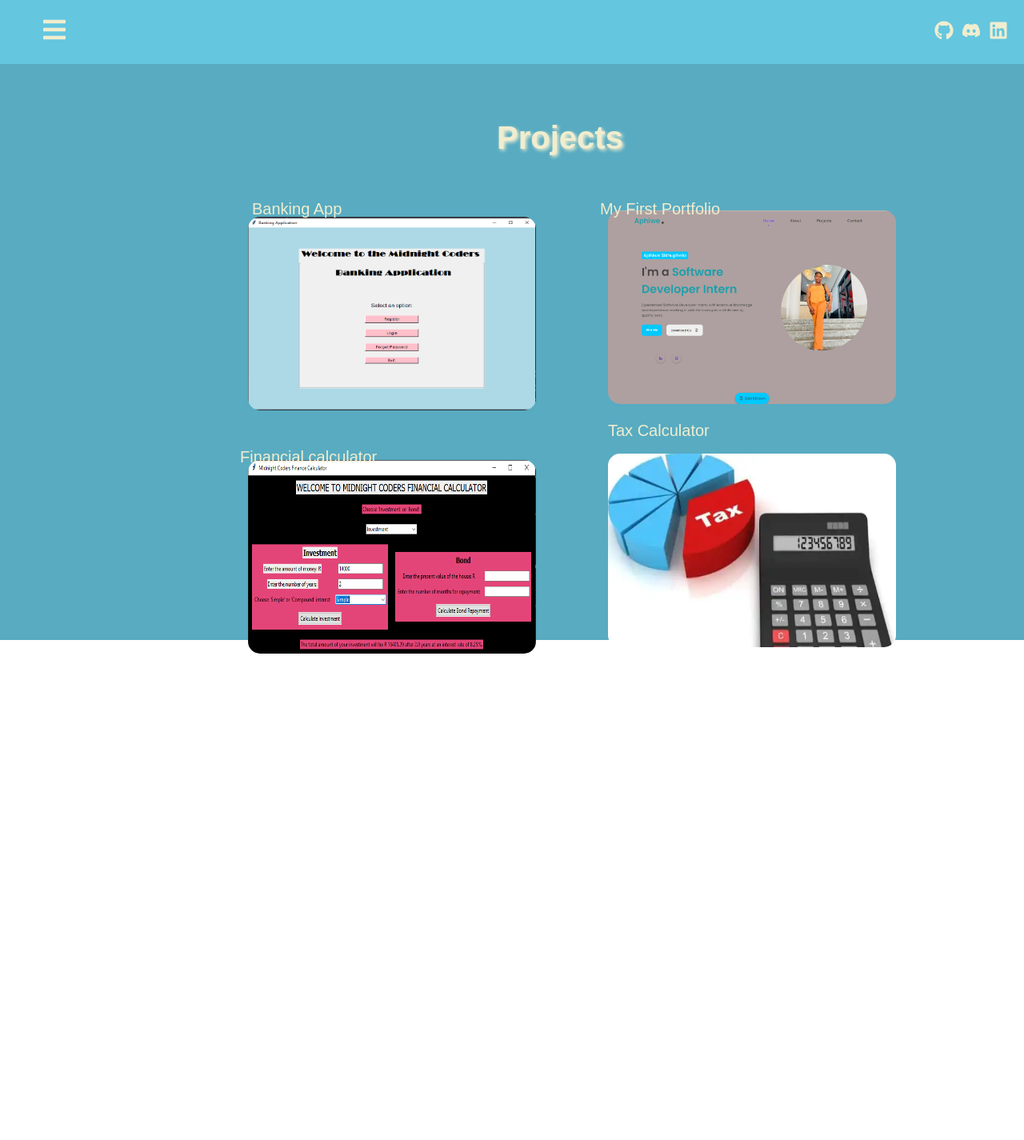
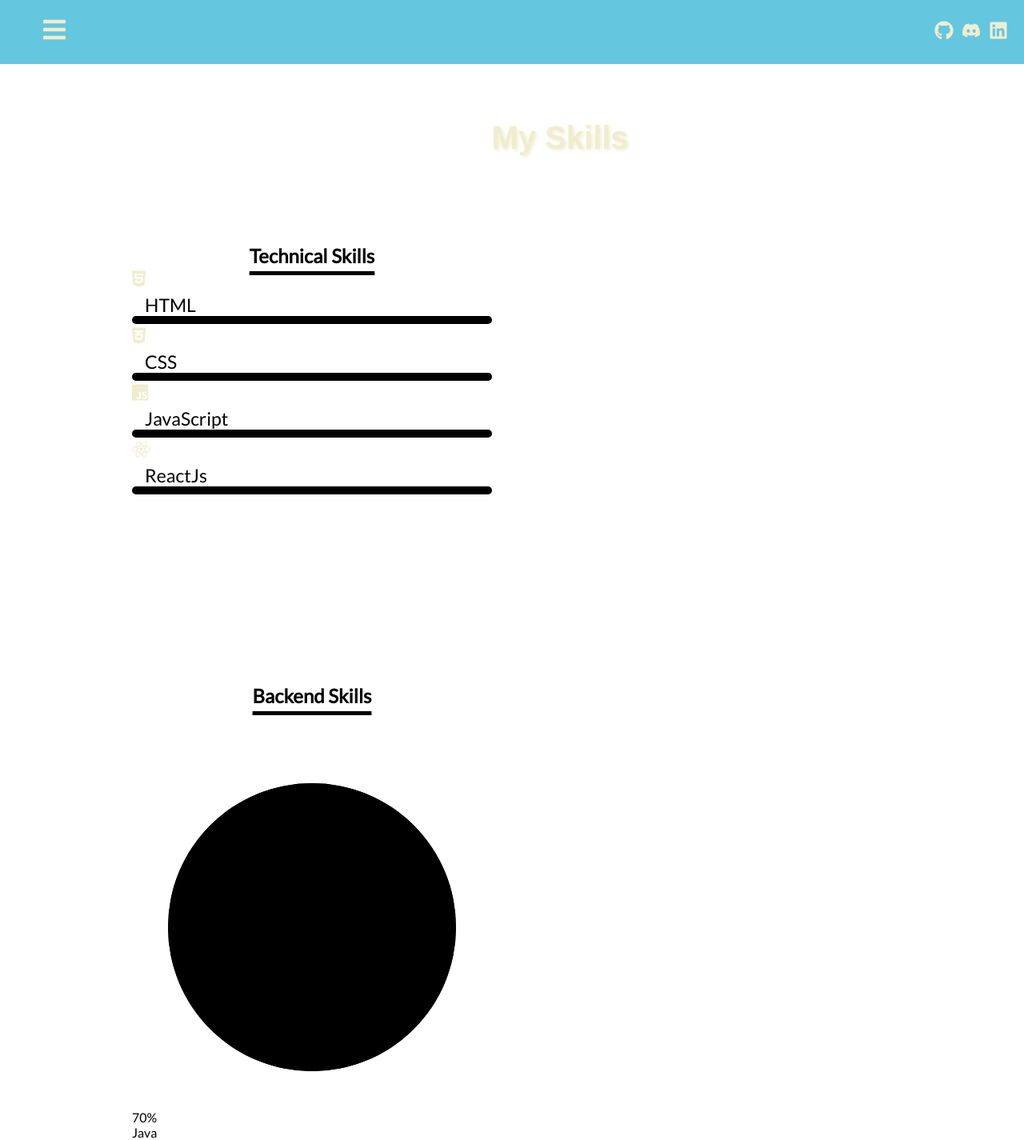
Before and after one commit to Sikhuphela/Port, a React (Create React App) app: page /projects in a window 1280 px wide. Shown: the whole page at 80% size. Before the commit the page ends 1149 px from the top, so only its background shows below. Built offline with nearby package versions, Linux system fonts and the light colour scheme.

Commit message:
updated the alignment for progress bars an addded animation

```diff
--- a/src/Pages/Projects.js
+++ b/src/Pages/Projects.js
@@ -1,76 +1,69 @@
 import React from 'react';
-import BankingApp from '../../src/components/Images/bankApp.PNG';
-import Portfolio from '../../src/components/Images/portfolio.png';
-import FAC from '../../src/components/Images/Financial-calculator.PNG';
-import tax from '../../src/components/Images/TaxCalculator.png';
-import './Projects.css';
-import { FaGithub } from 'react-icons/fa';
+import { FontAwesomeIcon } from '@fortawesome/react-fontawesome';
+import { faHtml5, faCss3Alt, faJs, faReact } from '@fortawesome/free-brands-svg-icons';
+import './Skills.css';
 
-function Projects() {
+function Skills() {
   return (
-    <div className='projects'>
-      <h3>Projects</h3>
-      <div className='box'>
-
-        {/* Banking App */}
-        <div className='group'>
-          <img className='imag' alt='BankApp' src={BankingApp} />
-          <div className='text-wrapper'>Banking App</div>
-          <div className="work">
-            <div className="layer">
-              <p>User-friendly online banking application designed for easy access for financial management using Python. Users register receive number and PIN for secure access. The application allows users to check balance, make secure deposits, and conveniently withdraw funds, ensuring a safe and efficient banking experience.</p>
-              <a href="https://github.com/Sikhuphela/Banking-App.git">
-                <FaGithub /> {/* GitHub icon */}
-              </a>
+    <section>
+      <h3>My Skills</h3>
+      <div className='container1' id='Skills'>
+        <h1 className='heading'>Technical Skills</h1>
+        <div className='Technical-bars'>
+          <div className='bar'>
+            <FontAwesomeIcon icon={faHtml5} style={{ color: '#f0edcf' }} />
+            <div className='info'>
+              <span>HTML</span>
+            </div>
+            <div className='progress-line html'>
+              <span></span>
+            </div>
+          </div>
+          <div className='bar'>
+            <FontAwesomeIcon icon={faCss3Alt} style={{ color: '#f0edcf' }} />
+            <div className='info'>
+              <span>CSS</span>
+            </div>
+            <div className='progress-line css'>
+              <span></span>
+            </div>
+          </div>
+          <div className='bar'>
+            <FontAwesomeIcon icon={faJs} style={{ color: '#f0edcf' }} />
+            <div className='info'>
+              <span>JavaScript</span>
+            </div>
+            <div className='progress-line javascript'>
+              <span></span>
+            </div>
+          </div>
+          <div className='bar'>
+            <FontAwesomeIcon icon={faReact} style={{ color: '#f0edcf' }} />
+            <div className='info'>
+              <span>ReactJs</span>
+            </div>
+            <div className='progress-line reactjs'>
+              <span></span>
             </div>
           </div>
         </div>
+      </div>
 
-        {/* My First Portfolio */}
-        <div className='group-2'>
-          <img className='photo' alt='Portfolio' src={Portfolio} />
-          <div className='text-wrapper-1'>My First Portfolio</div>
-          <div className="work-1">
-            <div className="layer-1">
-              <p>User-friendly online portfolio showcasing my projects and skills. Designed with HTML, CSS, and JavaScript. Includes project descriptions, links to GitHub repositories, and contact information.</p>
-              <a href="https://github.com/Sikhuphela/Portfolio.git">
-                <FaGithub /> {/* GitHub icon */}
-              </a>
-            </div>
-          </div>
+      <div className='container1'>
+        <h1 className='heading1'>Backend Skills</h1>
+        <div className='radial-bars'>
+          <svg x='0px' y='0px' viewBox='0 0 200 200'>
+            <circle className='progress-bar' cx='100' cy='100' r='80'></circle>
+            <circle className='path path-1' cx='100' cy='100' r='80'></circle>
+          </svg>
+          <div className='percentage'>70%</div>
+          <div className='text'>Java</div>
         </div>
 
-        {/* Financial Calculator */}
-        <div className='calculator-3'>
-          <img className='calculator' alt='fac' src={FAC} />
-          <div className='text-wrapper-2'>Financial calculator</div>
-          <div className="work-2">
-            <div className="layer-2">
-              <p>Constructed using the Tkinter library in Python. Finance Calculator offers an intuitive interface for users to conduct investment and bond repayment calculations. This tool aids users in efficient financial management by providing a user-friendly platform for performing these calculations.</p>
-              <a href="https://github.com/Sikhuphela/Financial-Calculator.git">
-                <FaGithub />
-              </a>
-            </div>
-          </div>
-        </div>
-
-        {/* Tax Calculator */}
-        <div className='group-4'>
-          <img className='Taxc' alt='Tax' src={tax} />
-          <div className='text-wrapper-3'>Tax Calculator</div>
-          <div className="work-3">
-            <div className="layer-3">
-              <p>This software enables users to calculate their income tax for 2023 and 2024. It incorporates text fields, dropdowns, and a button for a smooth user-friendly experience. The calculated tax, rebate, and final amount are presented in a clear and succinct manner. This project demonstrates my proficiency in Java, Swing, and algorithmic problem-solving.</p>
-              <a href="https://github.com/Sikhuphela/Tax-Calculator.git">
-                <FaGithub />
-              </a>
-            </div>
-          </div>
-        </div>
-
+        {/* Add other backend skills here */}
       </div>
-    </div>
+    </section>
   );
 }
 
-export default Projects;
+export default Skills;
--- a/src/Pages/Skills.css
+++ b/src/Pages/Skills.css
@@ -15,55 +15,65 @@ section{
     text-decoration: underline;
     text-underline-offset: 10px;
     text-decoration-thickness: 5px;
-    margin-bottom: 100px;
+    margin-bottom: 50px;
+    margin-top: 200PX;
 }
 .heading{
     text-align: center;
     text-decoration: underline;
     text-underline-offset: 10px;
     text-decoration-thickness: 5px;
-    margin-top: 50px;
+    margin-top: 150px;
 }
 .bar{
-    font-size: 30px;
+    font-size: 23px;
 
 
 }
-.Technical-bars .bar{
+.Technical-bars .bar {
     margin-top: 40px 0;
-
   }
 .Technical-bars .bar:first-child{
-    margin-top:0;
+    margin-top: 0;
 }
-.Technical-bars .bar:first-child{
-    margin-top:5px;
+.Technical-bars .bar:last-child{
+    margin-top: 0;
 }
-.Technical-bars .bar .info{
-    margin-top:5px;
+.Technical-bars .info {
+    margin-top: 5px;
   }
-.Technical-bars .bar .info span{
-    font-size: 17px;
-    font-weight: 500;
-    animation: showText 0.5s 1s linear forwards;
+  .Technical-bars .info .span {
+    margin-top: 17px;
+    font-size: 500;
+    animate:showText 0.5s 1s linear forwards;
     opacity: 0;
   }
-.Technical-bars .bar .progress-line{
+
+
+  .Technical-bars .bar .progress-line {
     position: relative;
     border-radius: 10px;
     width: 100%;
-    height: 5px;
-    background-color: #000000 ;
-    animation: animate 1s cubic-bezier(1,0,0,5,1) forwards;
-    transform: scale(0);
+    height: 10px; /* Increase the height of the progress line */
+    background-color: #000000;
+  }
+
+  .Technical-bars .bar .progress-line span {
+    height: 100%;
+    background-color: #0cf;
+    position: absolute;
+    border-radius: 10px;
+    animation: animate 1s cubic-bezier(1, 0, 0, 5, 1) forwards;
+    transform: scaleX(0); /* Fix the transform property */
     transform-origin: left;
   }
-@keyframes animate{
-    100%{
-        transform: scale(1);
+
+  .Technical-bars .bar .progress-line.html span {
+    width: 80%; /* Adjust the width as per the progress */
   }
 
+  @keyframes animate {
+    100% {
+      transform: scaleX(1); /* Fix the transform property */
     }
-.Technical-bars .bar .progress-line span{
-
   }
```
Lines whose indentation alone changed are shown as unchanged.
